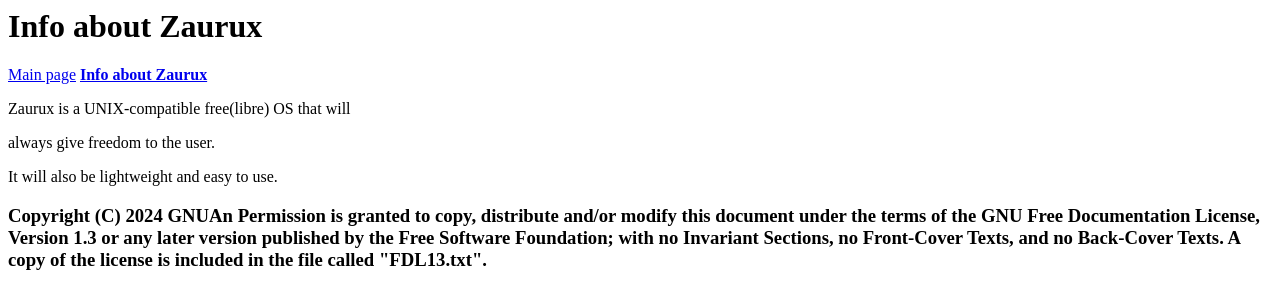
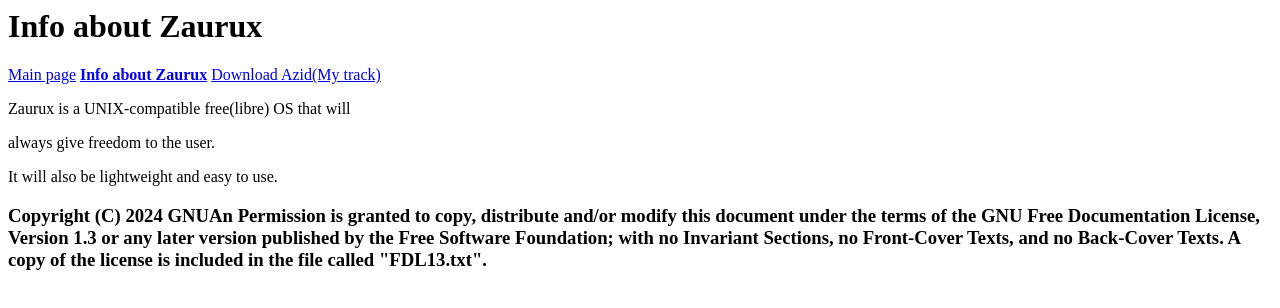
Before and after one commit to GNUAn/gnuan.github.io, a plain HTML site: page zauruxinfo.html in a window 1280 px wide. Drawn offline with Linux system fonts and the light colour scheme.

Commit message:
Update zauruxinfo.html

```diff
--- a/zauruxinfo.html
+++ b/zauruxinfo.html
@@ -6,6 +6,7 @@
     <h1>Info about Zaurux</h1>
     <a href="https://gnuan.github.io/index.html">Main page</a>
     <a href="https://gnuan.github.io/zauruxinfo.html"><b>Info about Zaurux</b></a>
+    <a href="https://gnuan.github.io/azid.ogg">Download Azid(My track)</a>
     <p>
       Zaurux is a UNIX-compatible free(libre) OS that will
     </p>
```
